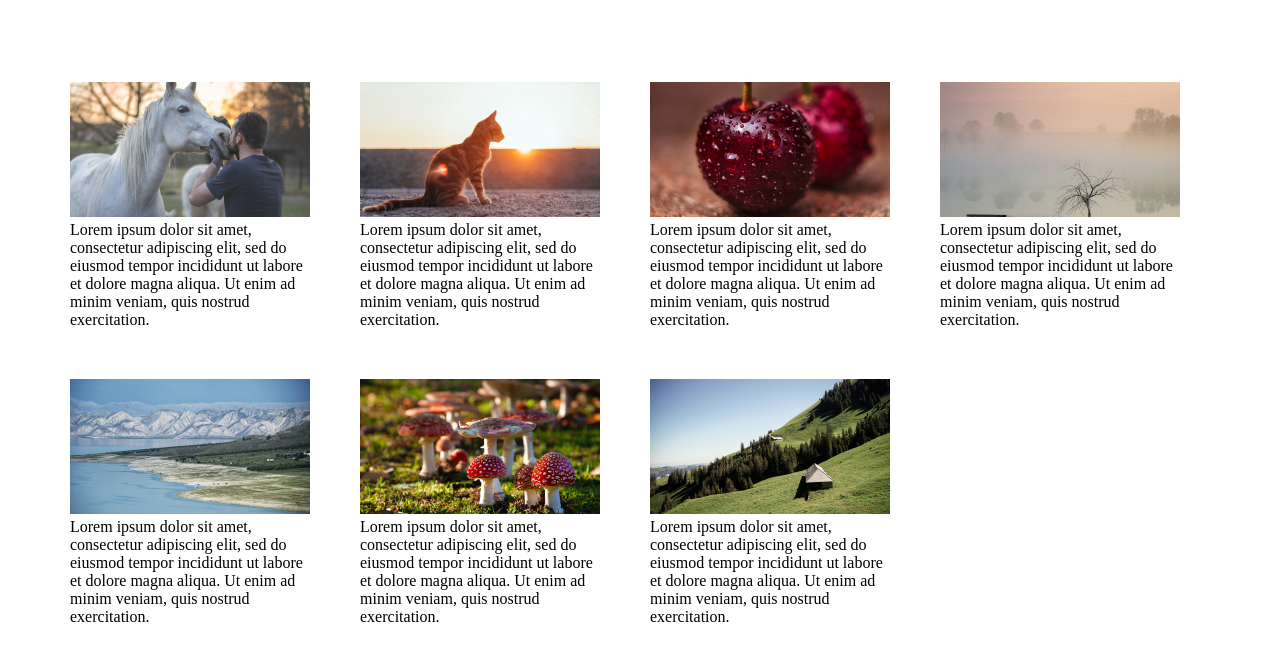
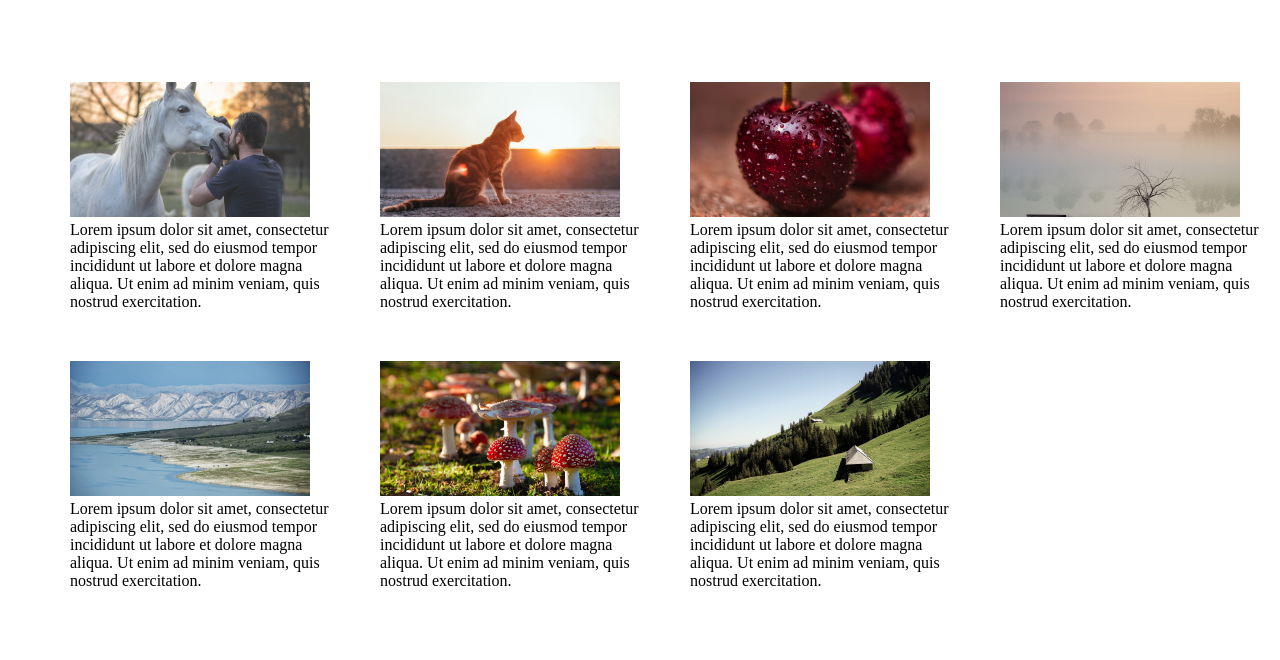
Before and after one commit to MaximKachmaryk/gridItems, a plain HTML site: page index.html in a window 1280 px wide. Drawn offline with Linux system fonts and the light colour scheme.

Commit message:
add mimax

```diff
--- a/style.css
+++ b/style.css
@@ -8,6 +8,6 @@
     display: grid;
     width: 1140px;
     margin: 82px auto 0;
-    grid-template-columns: repeat(4, 240px);
+    grid-template-columns: repeat(4, minmax(260px, auto));
     gap: 50px;
 }
```
